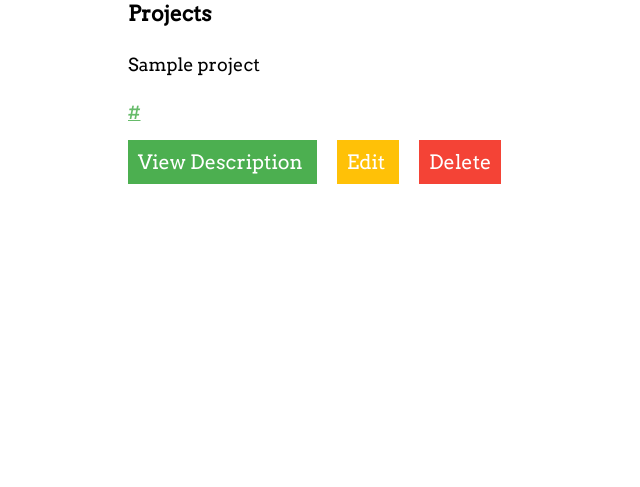
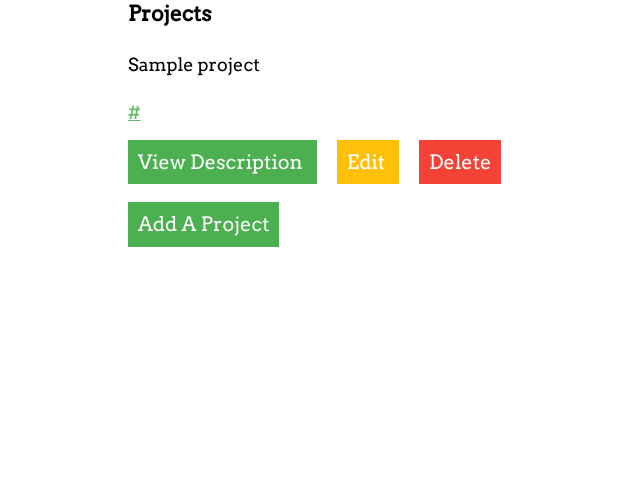
Before and after one commit to Ottermad/my_website, a Flask app: template templates/portfolio.html in a window 1280 px wide. Shown: the part 158-645 px from the top of the page, without its empty margins (0-640 px from the left). Run offline with Flask 2, Linux system fonts and the light colour scheme; the visitor is signed in with stand-in values (Sample User, id 1); the template is opened without the code that fills it: most values are stand-ins (such as "Sample title", 1, 10 or a date in 2020); parts of the project's set-up code (start-up, migrations or seed data) failed here and were passed over; some libraries are stand-ins or nearby versions.

Commit message:
added link to add_project on portfolio page

```diff
--- a/__init__.py
+++ b/__init__.py
@@ -157,7 +157,7 @@ def login():
     if form.validate_on_submit():
         try:
             user = models.User.get(models.User.email == form.email.data)
-        except models.DoesNotExist:
+        except models.User.DoesNotExist:
             flash("Your email or password does not exist.", "error")
         else:
             if check_password_hash(user.password, form.password.data):
--- a/templates/portfolio.html
+++ b/templates/portfolio.html
@@ -34,6 +34,9 @@
             </li>
         {% endfor %}
     </ul>
+    {% if current_user.is_authenticated() %}
+         <button class="btn btn-success btn-lg" onclick="location.href='{{ url_for("new_project") }}'">Add A Project</button>
+    {% endif %}
 {% endblock %}
 {% block extra_js %}
     <script>
```
